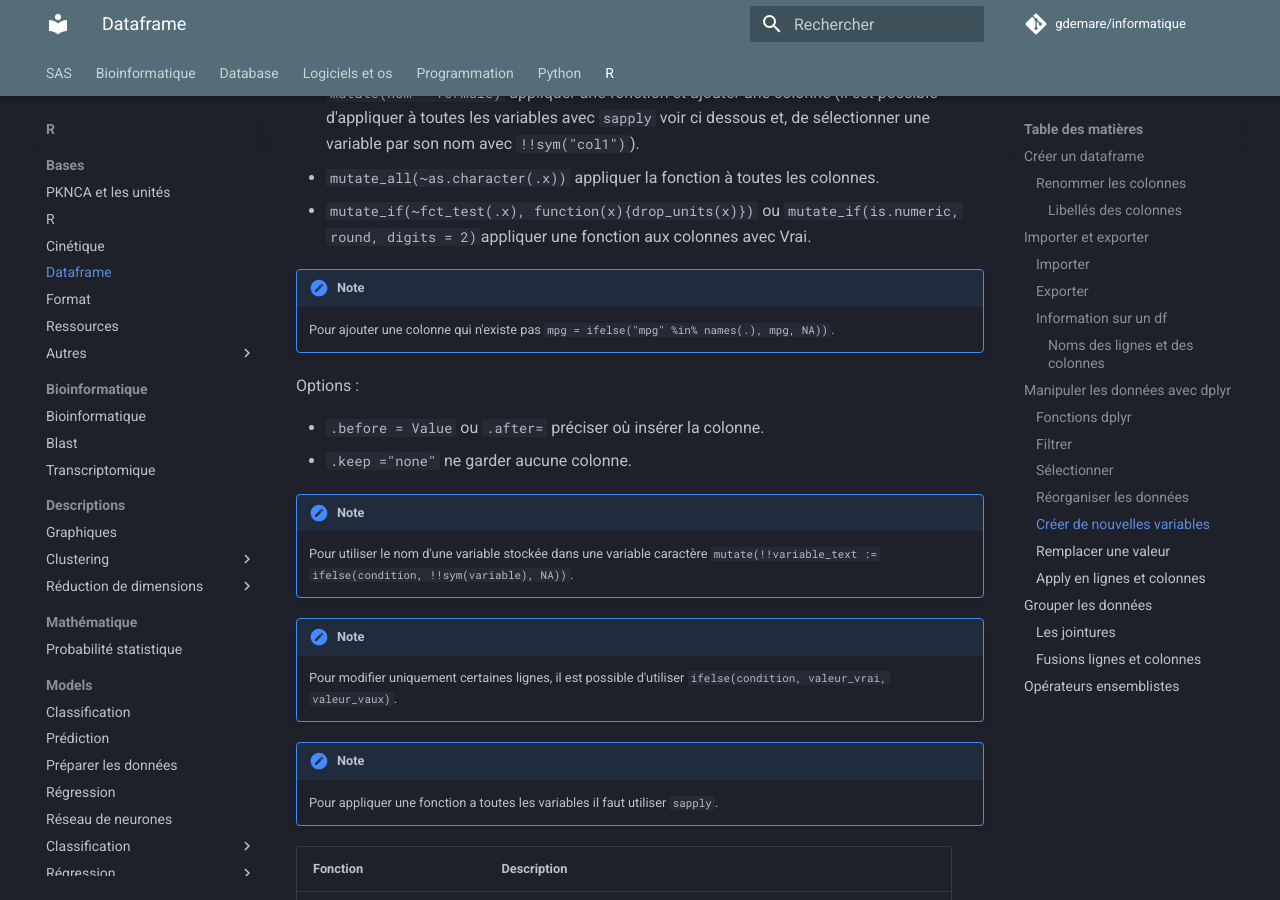
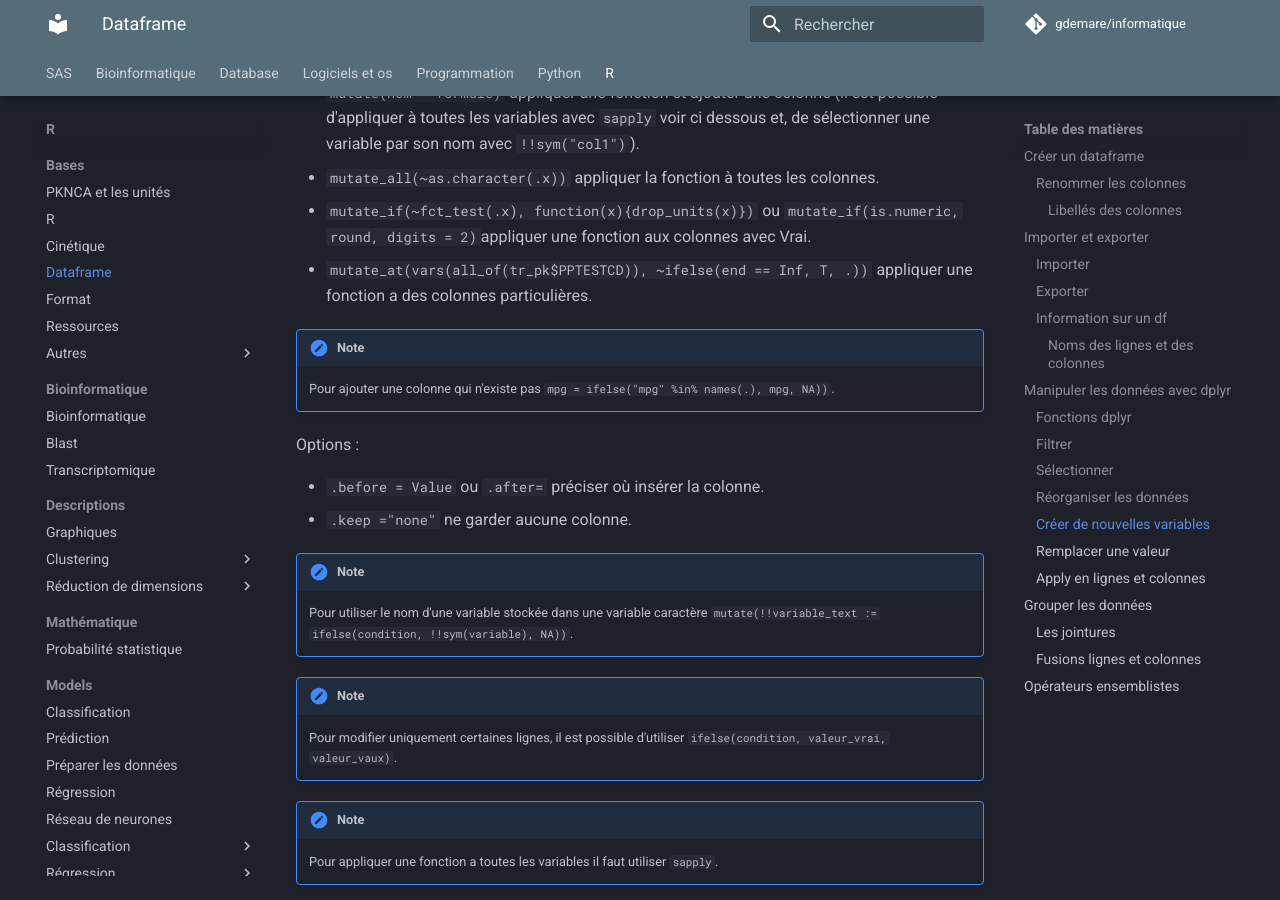
Before and after one commit to gdemare/Informatique, an MkDocs documentation site: the page built from docs/r/bases/dataframe.md, in a window 1280 px wide and 900 px high, scrolled down 5476 px. Built offline with MkDocs 1.6.1 and Material for MkDocs 9.7.7, drawn with Linux system fonts in a browser that asks for light colours; comment, search, counter and statistics services are not loaded.

Commit message:
Update dataframe.md

```diff
--- a/docs/r/bases/dataframe.md
+++ b/docs/r/bases/dataframe.md
@@ -178,6 +178,7 @@ Sélectionner les colonnes :
 * `mutate(nom = formule)` appliquer une fonction et ajouter une colonne (il est possible d'appliquer à toutes les variables avec `sapply` voir ci dessous et, de sélectionner une variable par son nom avec `!!sym("col1")`).
 * `mutate_all(~as.character(.x))` appliquer la fonction à toutes les colonnes.
 * `mutate_if(~fct_test(.x), function(x){drop_units(x)})` ou `mutate_if(is.numeric, round, digits = 2)`appliquer une fonction aux colonnes avec Vrai.
+* `mutate_at(vars(all_of(tr_pk$PPTESTCD)), ~ifelse(end == Inf, T, .))` appliquer une fonction a des colonnes particulières.
 
 !!! note
 	Pour ajouter une colonne qui n'existe pas `mpg = ifelse("mpg" %in% names(.), mpg, NA))`.
```
